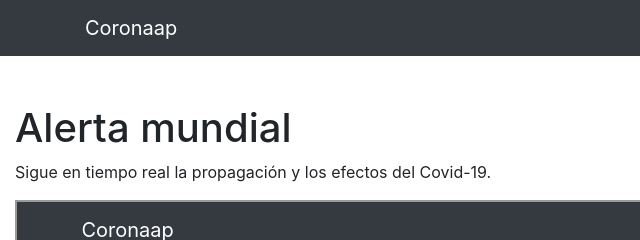
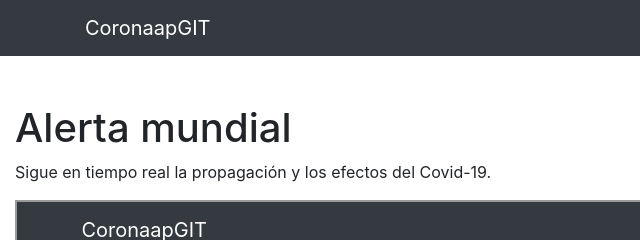
Before and after one commit to martinezbel/corona, a website: page index.html in a window 1280 px wide. Shown: the top 240 px of the page, 0-640 px from the left. Drawn offline with Linux system fonts and the light colour scheme; files that its build step writes are made by us from their sources.

Commit message:
corona app GIT

```diff
--- a/index.html
+++ b/index.html
@@ -20,7 +20,7 @@
   <!-- Navigation -->
   <nav class="navbar navbar-expand-lg navbar-dark bg-dark static-top">
     <div class="container">
-      <a class="navbar-brand" href="#">Coronaap</a>
+      <a class="navbar-brand" href="#">CoronaapGIT</a>
       <button class="navbar-toggler" type="button" data-toggle="collapse" data-target="#navbarResponsive" aria-controls="navbarResponsive" aria-expanded="false" aria-label="Toggle navigation">
         <span class="navbar-toggler-icon"></span>
       </button>
```
